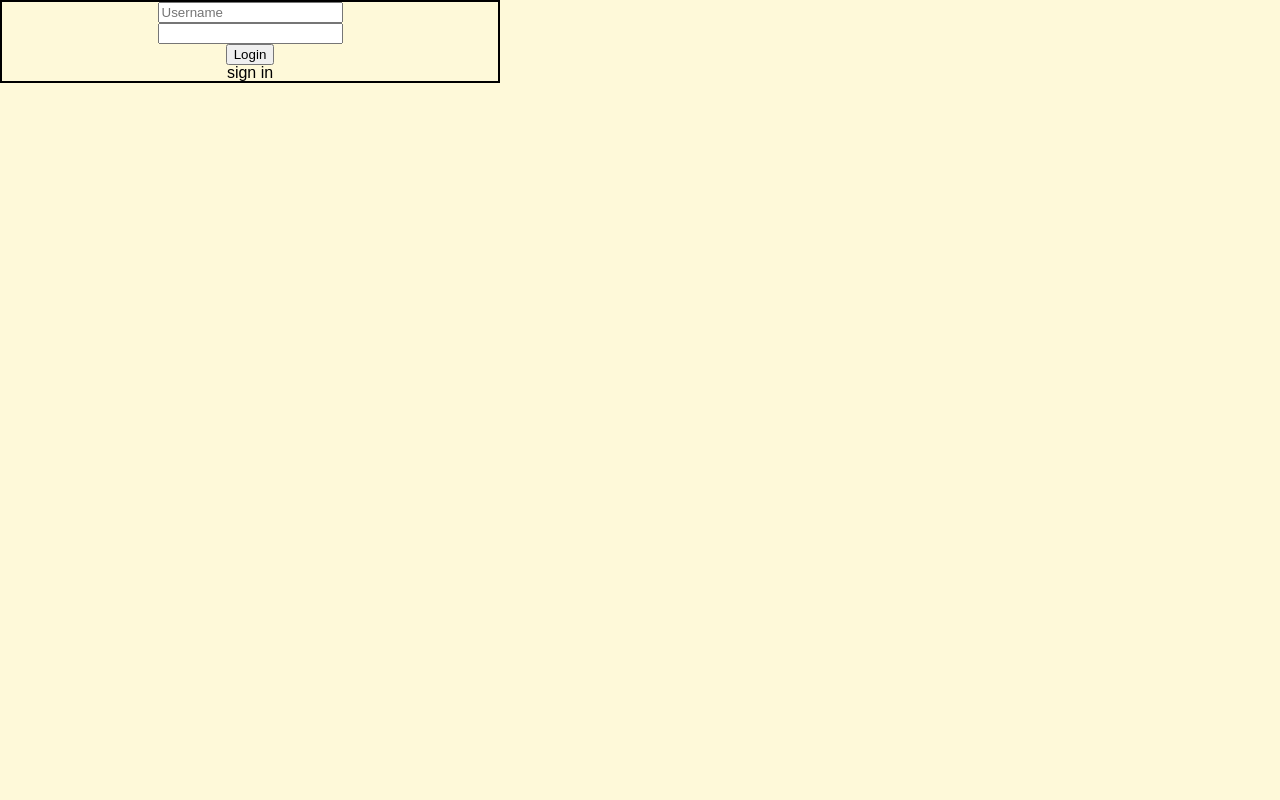
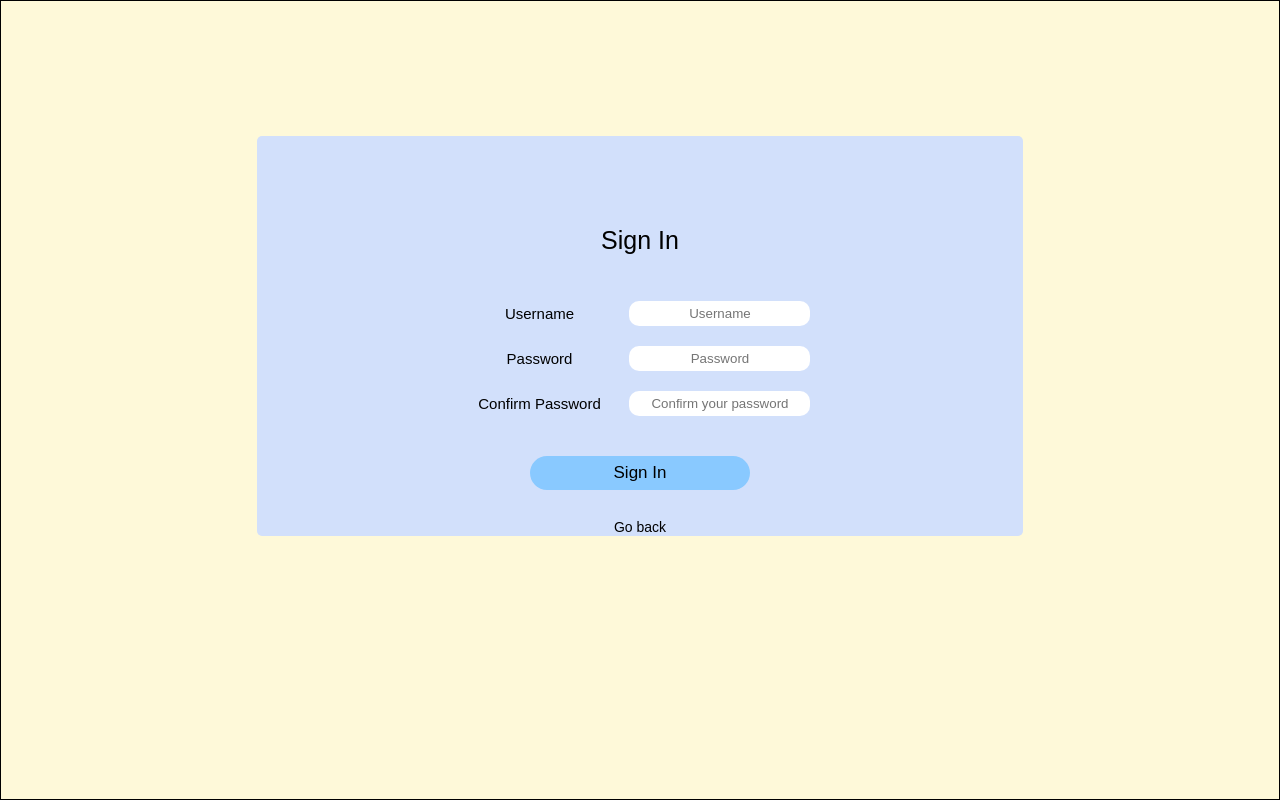
Before and after one commit to Sunnies-Memo/To-do-app-frontend, a React (Create React App) app: page /join in a window 1280 px wide. Before the commit this address led to /login. Built offline with nearby package versions, Linux system fonts and the light colour scheme; no server answers.

Commit message:
login page, join page

```diff
--- a/src/components/Board.tsx
+++ b/src/components/Board.tsx
@@ -18,10 +18,10 @@ interface IAreaProps {
 const Area = styled.div<IAreaProps>`
   background-color: ${(props) =>
     props.isDraggingOver
-      ? props.theme.themeBlue.ligthBlue
+      ? props.theme.dropArea.draggingOver
       : props.isDraggingFromThis
-      ? props.theme.themeGray.thickGray
-      : props.theme.themeGray.lightGray};
+      ? props.theme.dropArea.fromThis
+      : props.theme.dropArea.default};
   width: 95%;
   flex-grow: 1;
   transition: background-color 0.3s ease-in-out;
--- a/src/components/CreateBoard.tsx
+++ b/src/components/CreateBoard.tsx
@@ -63,7 +63,7 @@ const Form = styled(motion.form)`
   button {
     height: 23px;
     padding: 3px;
-    background-color: ${(props) => props.theme.themeGray.lightGray};
+    background-color: ${(props) => props.theme.dropArea.default};
     border: none;
     border-radius: 3px;
     margin-left: 5px;
--- a/src/components/TrashBin.tsx
+++ b/src/components/TrashBin.tsx
@@ -33,7 +33,8 @@ const DeleteToDoBox = styled.div<IDeleteTodoBox>`
   background-color: ${(props) => props.theme.boardColor};
   border-radius: 5px;
   svg {
-    fill: ${(props) => (props.isDraggingOver ? "#FA4A23" : "dimgray")};
+    fill: ${(props) =>
+      props.isDraggingOver ? "#FA4A23" : props.theme.dropArea.default};
     width: 20px;
   }
 `;
--- a/src/interface/auth-interface.ts
+++ b/src/interface/auth-interface.ts
@@ -5,6 +5,7 @@ export interface ILoginForm {
 
 export interface IRegisterForm extends ILoginForm {
   profileImg?: string;
+  password2?: string;
 }
 
 export interface ILoginResponse {
--- a/src/pages/Join.tsx
+++ b/src/pages/Join.tsx
@@ -1,16 +1,94 @@
 import styled from "styled-components";
-import { AuthWrapper } from "./Login";
-import { useNavigate } from "react-router-dom";
+import { Link, useNavigate } from "react-router-dom";
 import { useForm } from "react-hook-form";
 import { doRegister } from "../api/auth-api";
 import { IRegisterForm } from "../interface/auth-interface";
+import { motion } from "framer-motion";
+const Wrapper = styled.div`
+  display: flex;
+  justify-content: center;
+  align-items: center;
+  width: 100vw;
+  height: 100vh;
+  border: 1px solid black;
+`;
+const Title = styled.div`
+  display: flex;
+  justify-content: center;
+  align-items: center;
+  margin: 12% 0 5% 0;
+  & > span {
+    font-size: 25px;
+  }
+`;
 
+const JoinPageBox = styled(motion.div)`
+  display: flex;
+  flex-direction: column;
+  width: 60%;
+  min-width: 300px;
+  height: 50%;
+  min-height: 400px;
+  margin-bottom: 10%;
+  border-radius: 5px;
+  background-color: ${(props) => props.theme.boardColor};
+`;
 const JoinForm = styled.form`
   display: flex;
   width: 100%;
   flex-direction: column;
+  align-items: center;
+  input {
+    height: 25px;
+    border-radius: 10px;
+    border: none;
+    text-align: center;
+    &:focus {
+      outline: none;
+    }
+  }
+  & > a {
+    font-size: 14px;
+  }
+  & > div {
+    position: relative;
+    width: 80%;
+    display: flex;
+    justify-content: center;
+    align-items: center;
+    margin: 10px 0 10px 0;
+    label {
+      display: inline-block;
+      text-align: center;
+      width: 140px;
+      margin: 0 20px 0 0;
+      font-size: 15px;
+    }
+    & > p {
+      display: inline-block;
+      height: 14px;
+      bottom: -18px;
+      width: auto;
+      position: absolute;
+      color: tomato;
+      font-size: 12px;
+    }
+  }
 `;
-const JoinSubmitBtn = styled.button``;
+const JoinSubmitBtn = styled.button`
+  height: 34px;
+  width: 20%;
+  min-width: 220px;
+  margin: 30px 0 30px 0;
+  font-size: 17px;
+  border-radius: 20px;
+  border: none;
+  background-color: ${(props) => props.theme.bigBtn.default};
+  &:hover {
+    cursor: pointer;
+    background-color: ${(props) => props.theme.bigBtn.hover};
+  }
+`;
 
 export default function JoinPage() {
   const navigate = useNavigate();
@@ -20,20 +98,33 @@ export default function JoinPage() {
     formState: { errors },
     setValue,
     setError,
+    watch,
   } = useForm<IRegisterForm>();
+  const password = watch("password");
   const onValid = async (data: IRegisterForm) => {
     try {
+      if (data.password !== data.password2) {
+        throw new Error("check your password again");
+      }
       await doRegister(data);
       navigate("/login");
     } catch (error) {
+      alert("Fail to sign in");
       console.log("가입실패");
     }
   };
 
   return (
-    <AuthWrapper>
+    <Wrapper>
+      <JoinPageBox>
+        <Title>
+          <span>Sign In</span>
+        </Title>
         <JoinForm onSubmit={handleSubmit(onValid)}>
+          <div>
+            <label htmlFor="username">Username</label>
             <input
+              id="username"
               type="text"
               {...register("username", {
                 required: "Username is required",
@@ -50,10 +141,15 @@ export default function JoinPage() {
                   message: "Special characters cannot included in username",
                 },
               })}
+              placeholder="Username"
             />
             {errors.username && <p>{errors.username.message}</p>}
+          </div>
+          <div>
+            <label htmlFor="password">Password</label>
             <input
-          type="passowrd"
+              id="password"
+              type="password"
               {...register("password", {
                 required: "Password is required",
                 minLength: {
@@ -71,8 +167,38 @@ export default function JoinPage() {
                     "Password must include letters, numbers, and special characters",
                 },
               })}
+              placeholder="Password"
             />
             {errors.password && <p>{errors.password.message}</p>}
+          </div>
+          <div>
+            <label htmlFor="password2">Confirm Password</label>
+            <input
+              id="password2"
+              type="password"
+              {...register("password2", {
+                required: "Password2 is required",
+                minLength: {
+                  value: 7,
+                  message: "Password must be at least 7 characters",
+                },
+                maxLength: {
+                  value: 13,
+                  message: "Password cannot exceed 3 characters",
+                },
+                pattern: {
+                  value:
+                    /^(?=.*[A-Za-z])(?=.*\d)(?=.*[@$!%*?&])[A-Za-z\d@$!%*?&]{7,}$/,
+                  message:
+                    "Password must include letters, numbers, and special characters",
+                },
+                validate: (value) =>
+                  value === password || "password does not match",
+              })}
+              placeholder="Confirm your password"
+            />
+            {errors.password2 && <p>{errors.password2.message}</p>}
+          </div>
           <input
             type="hidden"
             {...register("profileImg", {
@@ -83,8 +209,12 @@ export default function JoinPage() {
               },
             })}
           />
-        <JoinSubmitBtn>Join</JoinSubmitBtn>
+          <JoinSubmitBtn>Sign In</JoinSubmitBtn>
+          <Link to={"/login"}>
+            <span>Go back</span>
+          </Link>
         </JoinForm>
-    </AuthWrapper>
+      </JoinPageBox>
+    </Wrapper>
   );
 }
--- a/src/pages/Login.tsx
+++ b/src/pages/Login.tsx
@@ -5,13 +5,12 @@ import { useAuth } from "../util";
 import { useEffect, useState } from "react";
 import { ILoginForm } from "../interface/auth-interface";
 
-export const AuthWrapper = styled.div`
+const Wrapper = styled.div`
   display: flex;
   justify-content: center;
   align-items: center;
-  max-width: 800px;
-  min-width: 500px;
-  width: 30%;
+  width: 100vw;
+  height: 100vh;
   border: 1px solid black;
 `;
 const LoginForm = styled.form`
@@ -20,10 +19,39 @@ const LoginForm = styled.form`
   justify-content: center;
   align-items: center;
   width: 100%;
-  border: 1px solid black;
+  margin-bottom: 15%;
+`;
+const Input = styled.input`
+  margin: 5px 0 5px 0;
+  height: 30px;
+  width: 20%;
+  min-width: 250px;
+  text-align: center;
+  border: none;
+  border-radius: 10px;
+  font-size: 15px;
+  &:focus {
+    outline: none;
+  }
 `;
 
-const LoginSumbitBtn = styled.button``;
+const LoginSumbitBtn = styled.button`
+  height: 34px;
+  width: 20%;
+  min-width: 220px;
+  margin: 10px 0 30px 0;
+  font-size: 17px;
+  border-radius: 20px;
+  border: none;
+  background-color: ${(props) => props.theme.bigBtn.default};
+  &:hover {
+    cursor: pointer;
+    background-color: ${(props) => props.theme.bigBtn.hover};
+  }
+`;
+const Span = styled.div`
+  font-size: 14px;
+`;
 
 export default function LoginPage() {
   const navigate = useNavigate();
@@ -52,20 +80,24 @@ export default function LoginPage() {
     }
   };
   return (
-    <AuthWrapper>
+    <Wrapper>
       <LoginForm onSubmit={handleSubmit(onSubmit)}>
-        <input
+        <Input
           type="text"
           {...register("username", { required: true })}
           placeholder="Username"
         />
-        <input type="password" {...register("password", { required: true })} />
+        <Input
+          type="password"
+          {...register("password", { required: true })}
+          placeholder="Password"
+        />
         <div>{formError}</div>
         <LoginSumbitBtn>Login</LoginSumbitBtn>
         <Link to={"/join"}>
-          <span>sign in</span>
+          <Span>sign in</Span>
         </Link>
       </LoginForm>
-    </AuthWrapper>
+    </Wrapper>
   );
 }
--- a/src/pages/MyPage.tsx
+++ b/src/pages/MyPage.tsx
@@ -12,13 +12,26 @@ import {
   uploadProfileImg,
 } from "../api/profile-api";
 import { IPasswordChange } from "../interface/auth-interface";
+import { motion } from "framer-motion";
 
 const Wrapper = styled.div`
   display: flex;
   justify-content: center;
   align-items: center;
-  width: 100%;
-  height: 100%;
+  width: 100vw;
+  height: 100vh;
+  border: 1px solid black;
+`;
+
+const MyPageBox = styled(motion.div)`
+  display: flex;
+  width: 60%;
+  min-width: 300px;
+  height: 50%;
+  min-height: 400px;
+  margin-bottom: 15%;
+  border-radius: 5px;
+  background-color: ${(props) => props.theme.boardColor};
 `;
 
 export default function MyPage() {
@@ -52,5 +65,9 @@ export default function MyPage() {
     },
   });
 
-  return <Wrapper></Wrapper>;
+  return (
+    <Wrapper>
+      <MyPageBox></MyPageBox>
+    </Wrapper>
+  );
 }
--- a/src/theme.ts
+++ b/src/theme.ts
@@ -4,9 +4,22 @@ export const defaultTheme: DefaultTheme = {
   bgColor: "#FEF9D9",
   boardColor: "#D2E0FB",
   cardColor: "#F7F9F2",
+  dropArea: {
+    default: "#8eaccd",
+    draggingOver: "#89c9ff",
+    fromThis: "#668dad",
+  },
+  logoutBtn: {
+    default: "#f19ed2",
+    hover: "#f0aaff",
+  },
   btnColor: {
     btnDefault: "#C68FE6",
     btnHover: "#6C48C5",
+  },
+  bigBtn: {
+    default: "#89c9ff",
+    hover: "#bfe9ff",
   },
   themeBlue: {
     ligthBlue: "#62A6DE",
```
Also changed, not shown: src/components/navigation.tsx (+16 -11 lines), src/style.d.ts (+9 -0 lines). Lines whose indentation alone changed are shown as unchanged.
